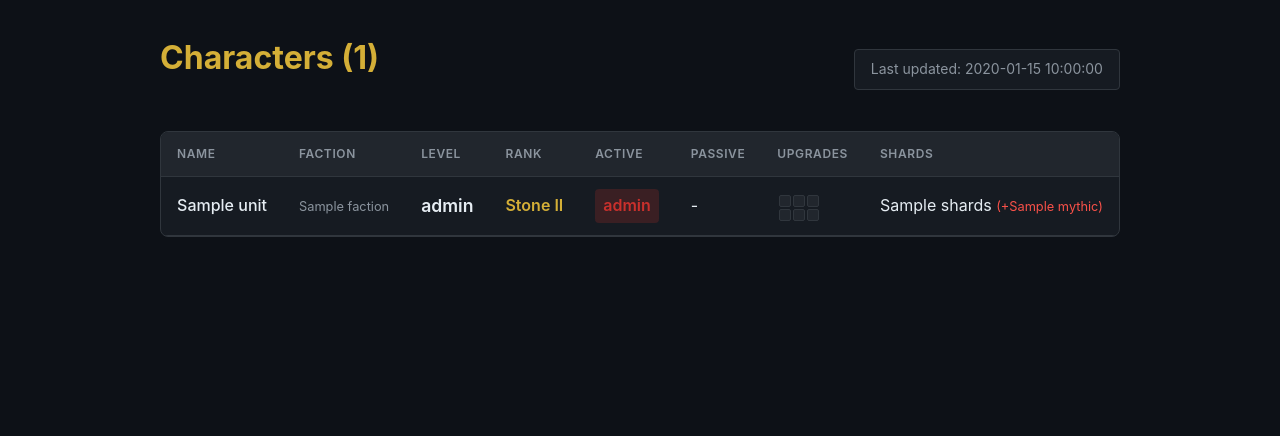
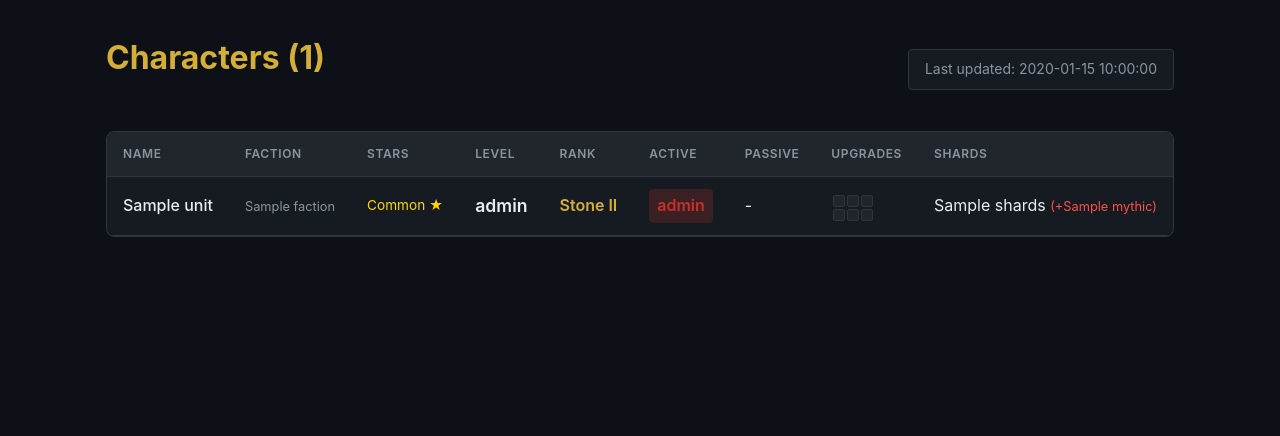
Before and after one commit to mmalkus/TacticusAgent, a Flask app: template templates/characters.html in a window 1280 px wide. Shown: the part 65-501 px from the top of the page. Run offline with Flask 3, Linux system fonts and the light colour scheme; the template is opened without the code that fills it: most values are stand-ins (such as "Sample title", 1, 10 or a date in 2020).

Commit message:
Add character progression display with color-coded stars
Added Stars column to characters table showing rarity and progression
with color coding: gold (common-rare), red (epic-legendary), blue
(legendary-mythic), and golden wings for mythic wings progression.

Co-Authored-By: Claude Opus 4.5 <noreply@anthropic.com>

```diff
--- a/app.py
+++ b/app.py
@@ -53,6 +53,67 @@ def rank_name(value):
     else:
         # For ranks beyond defined tiers
         return f"Rank {value}"
+
+
+@app.template_filter('progression_name')
+def progression_name(value):
+    """Convert progression index to (rarity, star_count, color_class) based on Tacticus progression."""
+    if value is None or not isinstance(value, int):
+        return (str(value), 0, 'gold')
+
+    # Progression mapping based on https://tacticus.wiki.gg/wiki/Unit_Progression
+    # Known examples from user:
+    # - Index 8 (Plagueburst Crawler) = Rare 1 red
+    # - Index 13 (Farsight) = Legendary 3 red
+    # - Index 15 (Trajann) = Legendary 1 blue
+    # - Index 16 (Xybia) = Mythic 1 blue
+    # - Index 18 (Neurothrope) = Mythic 3 blue
+    # (rarity, star_count, color_class)
+    progression_map = {
+        1: ('Common', 1, 'gold'),
+        2: ('Common', 2, 'gold'),
+        3: ('Uncommon', 2, 'gold'),
+        4: ('Uncommon', 3, 'gold'),
+        5: ('Uncommon', 4, 'gold'),
+        6: ('Rare', 4, 'gold'),
+        7: ('Rare', 5, 'gold'),
+        8: ('Rare', 1, 'red'),
+        9: ('Epic', 1, 'red'),         # Plagueburst Crawler
+        10: ('Epic', 2, 'red'),
+        11: ('Epic', 3, 'red'),
+        12: ('Legendary', 3, 'red'),
+        13: ('Legendary', 4, 'red'),
+        14: ('Legendary', 5, 'red'),
+        15: ('Legendary', 1, 'blue'),  # Trajann
+        16: ('Mythic', 1, 'blue'),     # Xybia
+        17: ('Mythic', 2, 'blue'),
+        18: ('Mythic', 3, 'blue'),     # Neurothrope
+        19: ('Mythic', 1, 'wings'),
+    }
+
+    if value in progression_map:
+        return progression_map[value]
+    elif value > 19:
+        # Extended wings
+        return ('Mythic', value - 18, 'wings')
+    else:
+        return (f'P{value}', 0, 'gold')
+
+
+@app.template_filter('progression_stars')
+def progression_stars(value):
+    """Get the star display for progression."""
+    rarity, count, color = progression_name(value)
+    if color == 'wings':
+        return f"{rarity} Wings" if count == 1 else f"{rarity} Wings {count}"
+    return f"{rarity} {'★' * count}"
+
+
+@app.template_filter('progression_class')
+def progression_class(value):
+    """Get the color class for progression."""
+    _, _, color = progression_name(value)
+    return color
 
 
 def ensure_data_dir():
--- a/static/style.css
+++ b/static/style.css
@@ -539,6 +539,28 @@ summary:hover {
     color: var(--text-secondary);
 }
 
+.progression-cell {
+    font-size: 0.85rem;
+    white-space: nowrap;
+}
+
+.progression-cell.stars-gold {
+    color: #ffd700;
+}
+
+.progression-cell.stars-red {
+    color: #ff4444;
+}
+
+.progression-cell.stars-blue {
+    color: #00bfff;
+}
+
+.progression-cell.stars-wings {
+    color: #ffd700;
+    text-shadow: 0 0 5px #ffd700;
+}
+
 /* Rarity badges in table */
 .rarity-badge.rarity-common { color: var(--rarity-common); border: 1px solid var(--rarity-common); }
 .rarity-badge.rarity-uncommon { color: var(--rarity-uncommon); border: 1px solid var(--rarity-uncommon); }
--- a/templates/characters.html
+++ b/templates/characters.html
@@ -18,6 +18,7 @@
                 <tr>
                     <th data-sort="string">Name <span class="sort-icon"></span></th>
                     <th data-sort="string">Faction <span class="sort-icon"></span></th>
+                    <th data-sort="number">Stars <span class="sort-icon"></span></th>
                     <th data-sort="number">Level <span class="sort-icon"></span></th>
                     <th data-sort="number">Rank <span class="sort-icon"></span></th>
                     <th data-sort="number">Active <span class="sort-icon"></span></th>
@@ -39,6 +40,7 @@
                             <span class="faction-badge">{{ unit.get('faction', '-')|camel_to_spaces }}</span>
                         </a>
                     </td>
+                    <td class="progression-cell stars-{{ unit.get('progressionIndex', 0)|progression_class }}" data-value="{{ unit.get('progressionIndex', 0) }}">{{ unit.get('progressionIndex', 0)|progression_stars }}</td>
                     <td class="level-cell" data-value="{{ unit.get('xpLevel', 0) }}">{{ unit.get('xpLevel', '-') }}</td>
                     <td class="rank-cell" data-value="{{ unit.get('rank', 0) }}">{{ unit.get('rank', 0)|rank_name }}</td>
                     <td class="ability-cell" data-value="{{ unit.get('abilities', [{}])[0].get('level', 0) if unit.get('abilities') else 0 }}">
```
